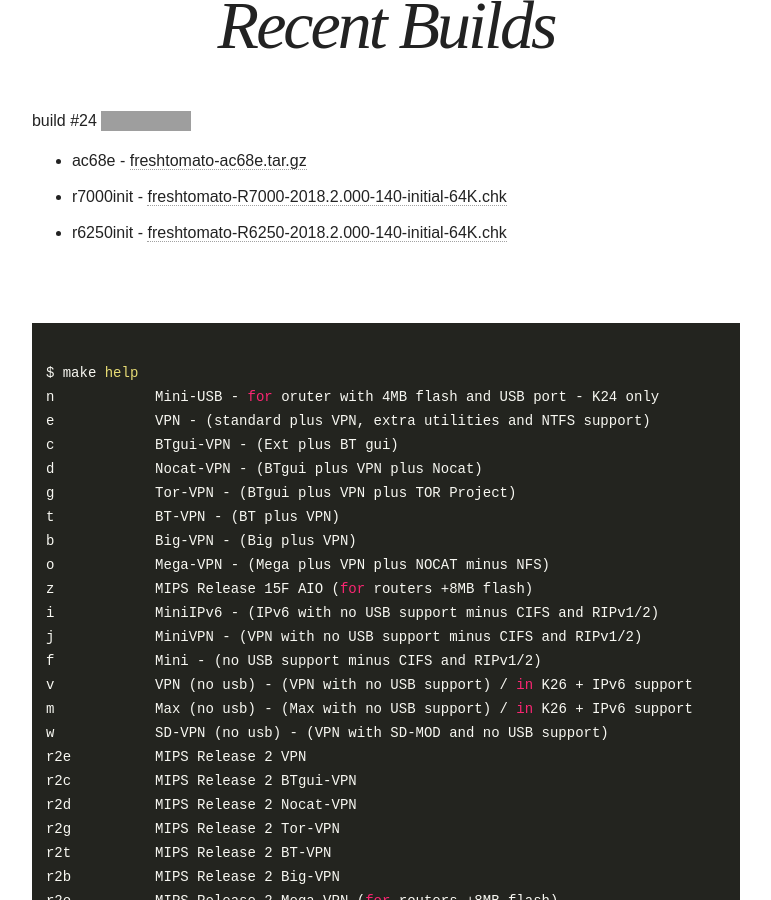
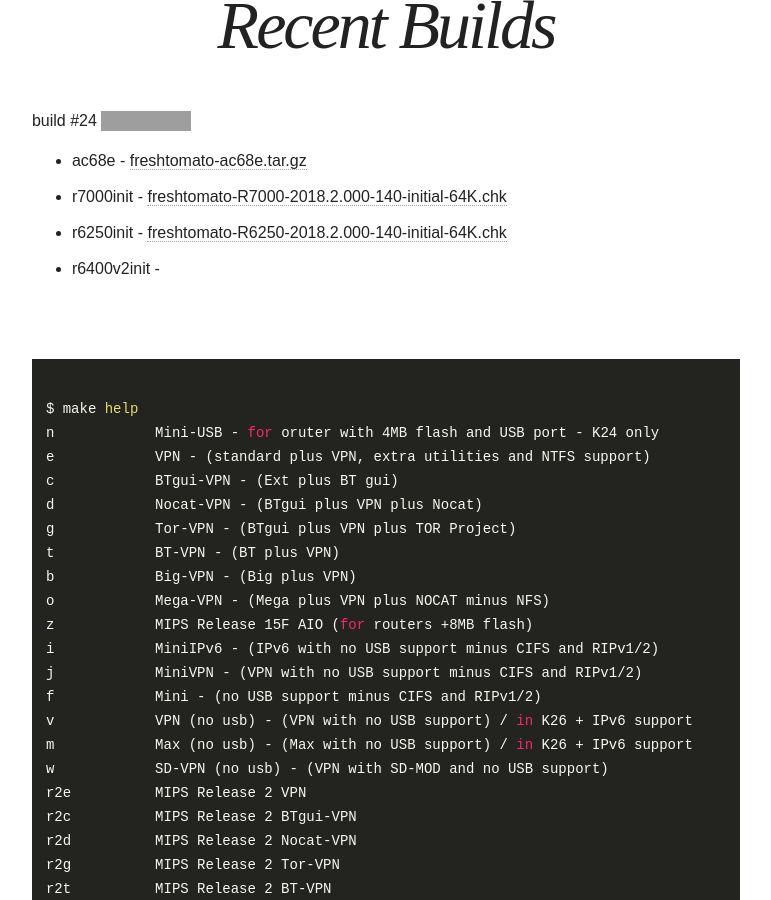
Before and after one commit to oglopss/freshTomato-ARM-ci-jekyll, a Jekyll site: the page built from index.html, in a window 1280 px wide and 900 px high, scrolled down 487 px. Shown: the whole window, without its empty margins (254-1025 px from the left). Built offline with Jekyll 4.4.1, drawn with Linux system fonts in a browser that asks for light colours; nearby versions of some CDN libraries; grey boxes are pictures that could not be loaded.

Commit message:
Travis build 24 r6400v2init pushed to gh-pages

```diff
--- a/_data/ss.yml
+++ b/_data/ss.yml
@@ -3,3 +3,4 @@ files:
   - 0003 r7000init freshtomato-R7000-2018.2.000-140-initial-64K.chk
   - 0004 r6250init freshtomato-R6250-2018.2.000-140-initial-64K.chk
   - 0001 ac68e freshtomato-ac68e.tar.gz
+  - 0006 r6400v2init
```
